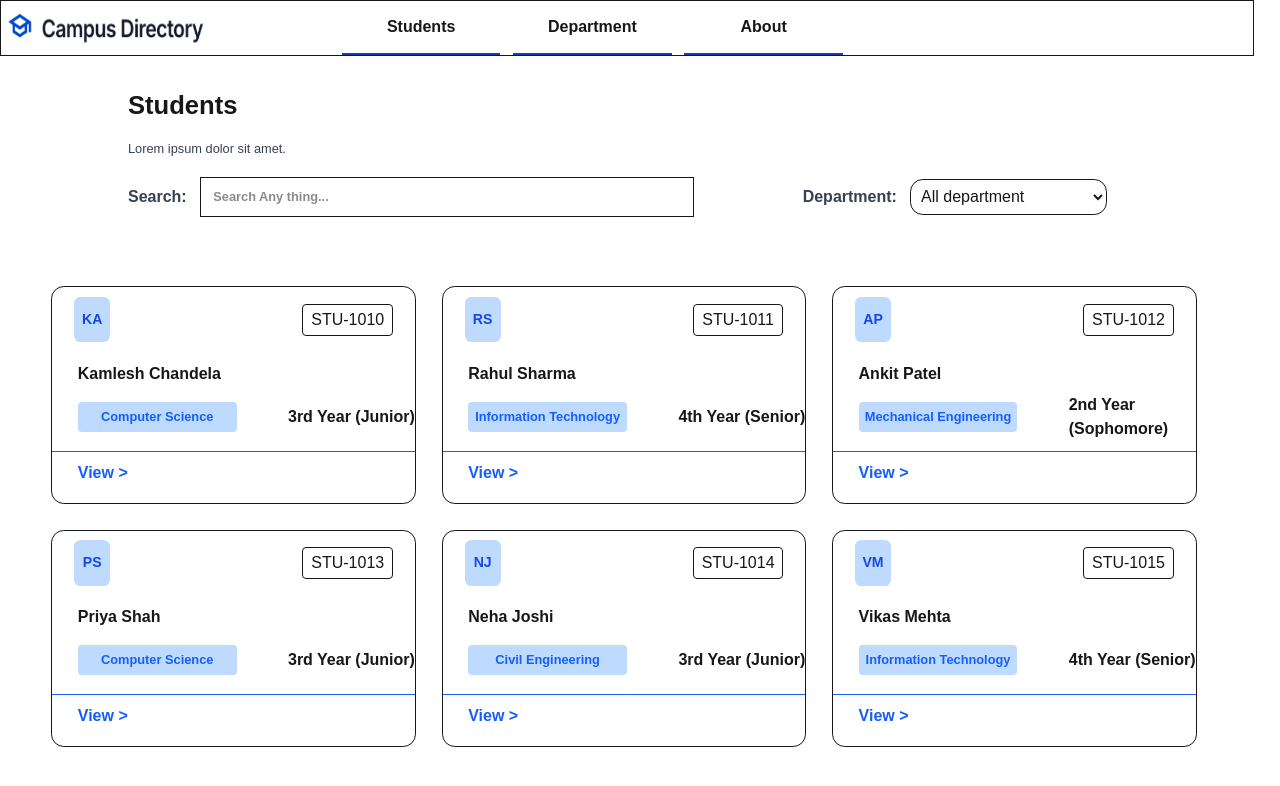
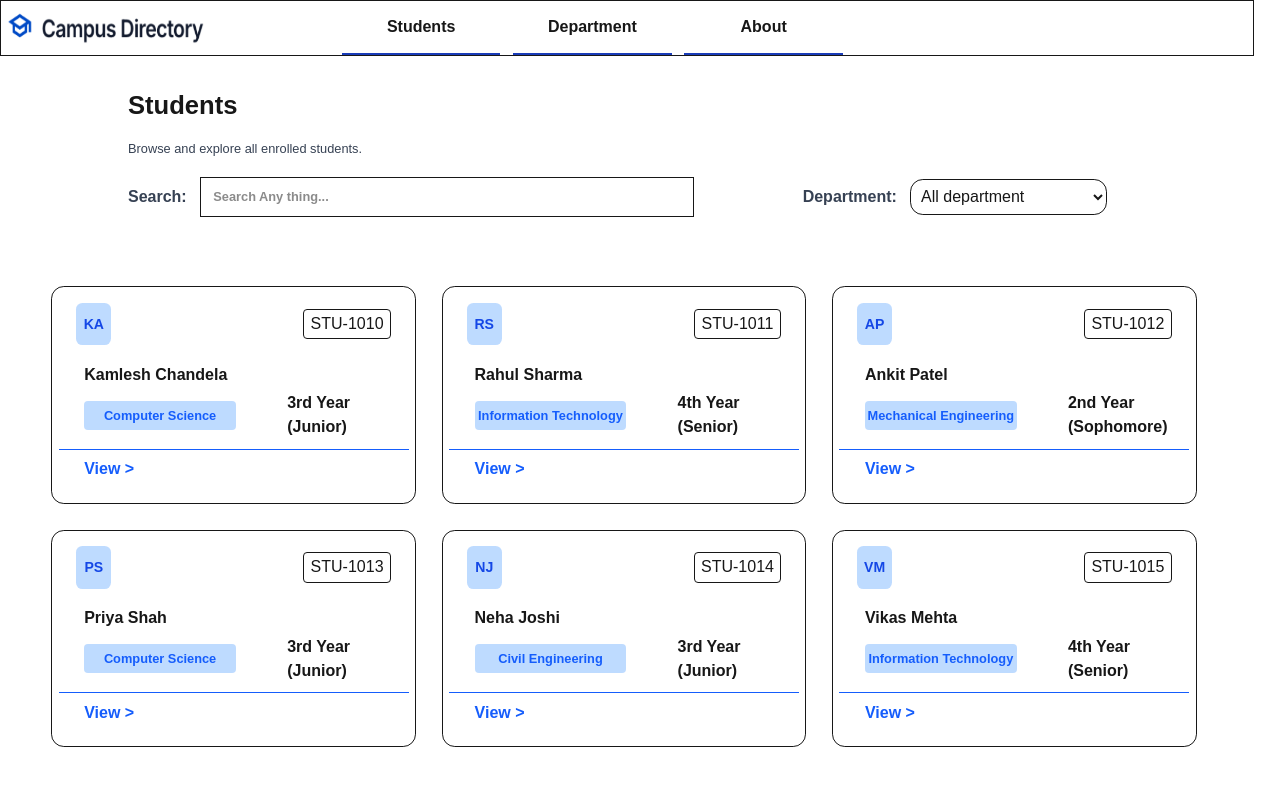
Before and after one commit to vedantxy/student_profile_next_ass, a Next.js app: page / in a window 1280 px wide. Shown: the top 786 px of the page. Built offline with nearby package versions, Linux system fonts and the light colour scheme.

Commit message:
fix: correct className typo and replace lorem ipsum on home page

```diff
--- a/app/department/[department]/page.tsx
+++ b/app/department/[department]/page.tsx
@@ -115,7 +115,7 @@ async function Student({ params }: { params: Promise<{ department: string }> })
                 {
                     arr[department - 1].students.map((e)=>{
                         return(
-                            <div key={students[e-1].id} className="w-[30%] p-[1=0.5vw] h-[17vw] rounded-[1vw] border">
+                            <div key={students[e-1].id} className="w-[30%] p-[0.5vw] h-[17vw] rounded-[1vw] border">
                                 <div className="w-[100%] flex items-center justify-center gap-[15vw] h-[30%] ">
                                     <div className="w-[10%] h-[70%] rounder bg-blue-200 text-blue-700 flex justify-center items-center font-bold text-[1.1vw] rounded-[0.5vw]">
                                         {students[e-1].initials}
--- a/app/page.tsx
+++ b/app/page.tsx
@@ -14,7 +14,7 @@ function Student() {
                     Students
                 </div>
                 <div className="w-[100%] text-[1vw] pl-[10vw] flex items-center text-gray-700 h-[20%] ">
-                    Lorem ipsum dolor sit amet.
+                    Browse and explore all enrolled students.
                 </div>
 
                 <div className="w-[100%] flex justify-center h-[30%] ">
@@ -52,7 +52,7 @@ function Student() {
                 {
                     arr.map((e) => {
                         return (
-                            <div key={e.id} className="w-[30%] p-[1=0.5vw] h-[17vw] rounded-[1vw] border">
+                            <div key={e.id} className="w-[30%] p-[0.5vw] h-[17vw] rounded-[1vw] border">
                                 <div className="w-[100%] flex items-center justify-center gap-[15vw] h-[30%] ">
                                     <div className="w-[10%] h-[70%] rounder bg-blue-200 text-blue-700 flex justify-center items-center font-bold text-[1.1vw] rounded-[0.5vw]">
                                         {e.initials}
```
